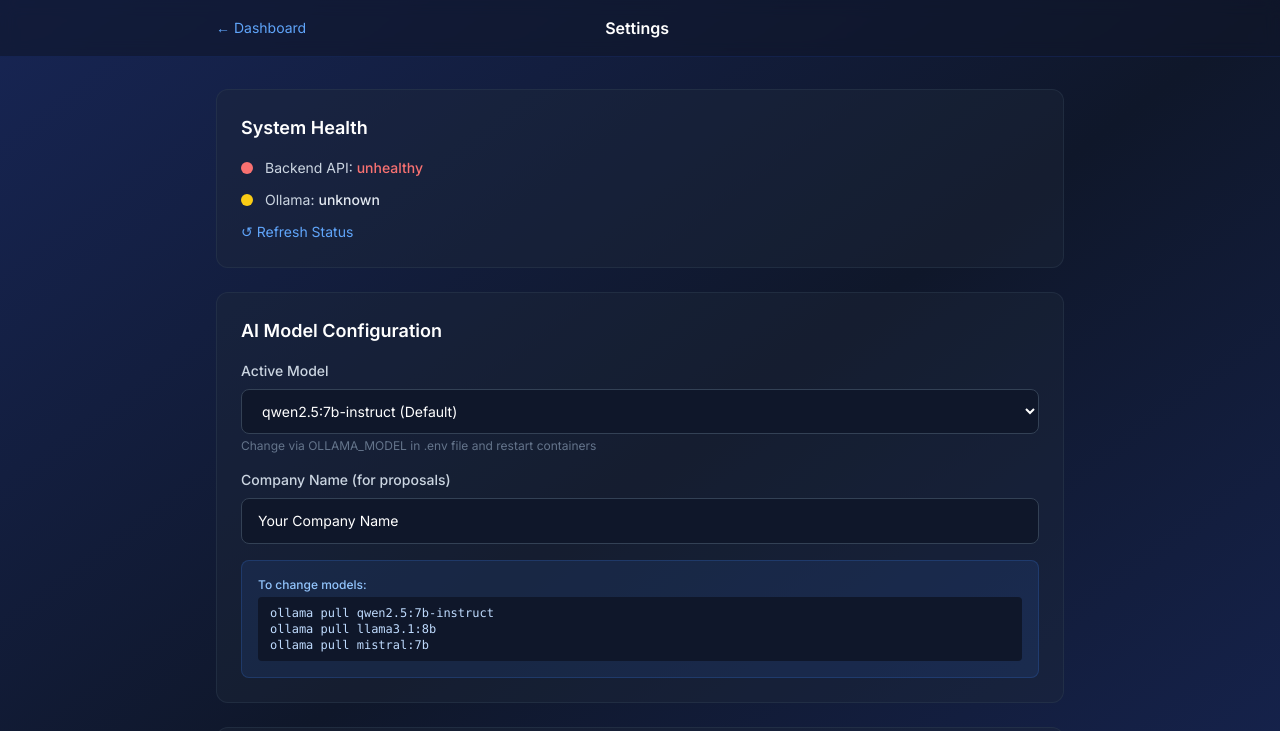
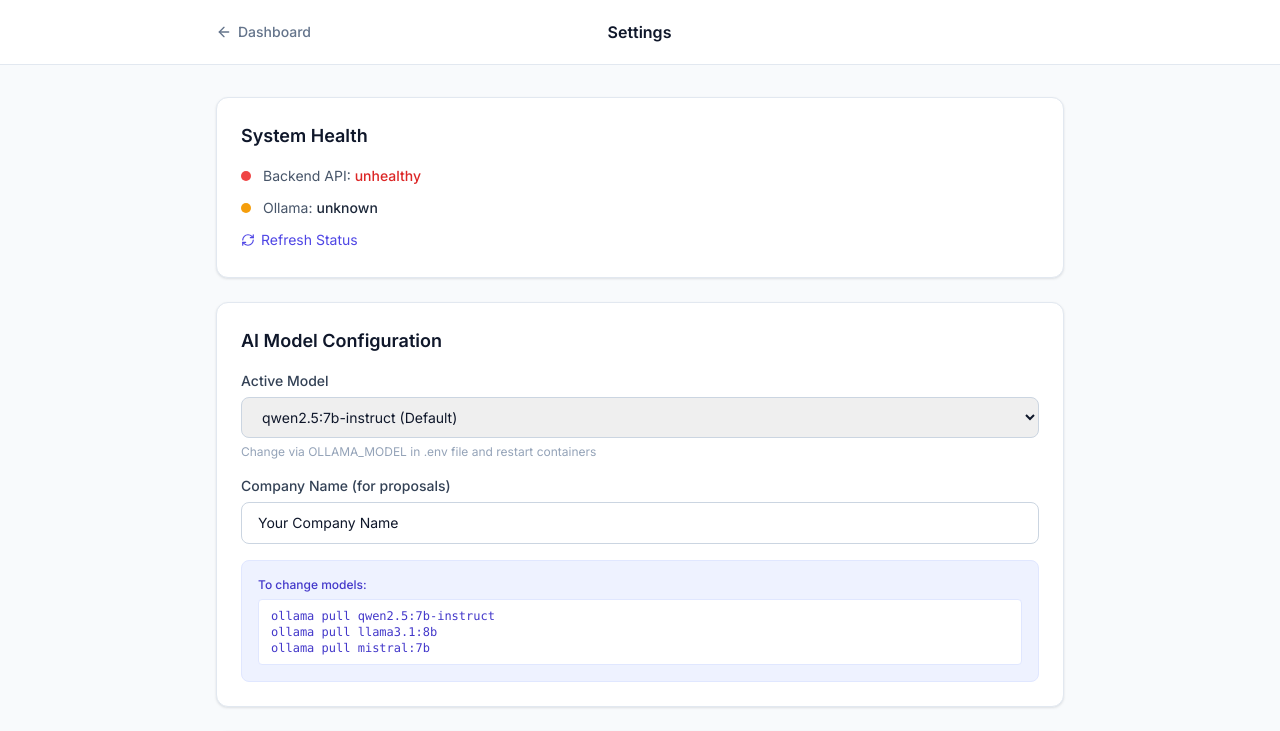
Before and after one commit to majaber1/proposalpilot-ai, a Next.js app in the folder frontend/: page /settings in a window 1280 px wide. Shown: the top 731 px of the page. Built offline with nearby package versions, Linux system fonts and the light colour scheme; no server answers.

Commit message:
Refactor SettingsPage layout and improve UI elements
Updated styling and structure of the settings page, including navigation and health status display. Changed labels and button styles for better usability.

```diff
--- a/frontend/app/settings/page.tsx
+++ b/frontend/app/settings/page.tsx
@@ -3,6 +3,7 @@ import { useState, useEffect } from 'react'
 import Link from 'next/link'
 import axios from 'axios'
 import Cookies from 'js-cookie'
+import { ArrowLeft, RefreshCw, Info } from 'lucide-react'
 
 const API_URL = process.env.NEXT_PUBLIC_API_URL || 'http://localhost:8000'
 
@@ -30,65 +31,67 @@ export default function SettingsPage() {
   }
 
   return (
-    <div className="min-h-screen bg-gradient-to-br from-blue-950 via-slate-900 to-blue-950">
-      <header className="border-b border-blue-900/30 bg-slate-900/60 backdrop-blur">
-        <div className="max-w-4xl mx-auto px-6 py-4 flex items-center justify-between">
-          <Link href="/dashboard" className="text-blue-400 hover:text-blue-300 text-sm">← Dashboard</Link>
-          <span className="text-white font-semibold">Settings</span>
+    <div className="min-h-screen bg-slate-50">
+      <nav className="app-nav">
+        <div className="max-w-4xl mx-auto px-6 h-16 flex items-center justify-between">
+          <Link href="/dashboard" className="text-slate-500 hover:text-slate-900 text-sm font-medium inline-flex items-center gap-1.5">
+            <ArrowLeft className="w-4 h-4" /> Dashboard
+          </Link>
+          <span className="text-slate-900 font-semibold">Settings</span>
           <div className="w-24"></div>
         </div>
-      </header>
+      </nav>
 
       <main className="max-w-4xl mx-auto px-6 py-8 space-y-6">
 
-        {/* System Health */}
-        <div className="bg-slate-800/40 border border-slate-700/40 rounded-xl p-6">
-          <h2 className="text-white font-semibold text-lg mb-4">System Health</h2>
-          {loading ? <p className="text-slate-400 text-sm">Checking...</p> : (
+        <div className="card p-6">
+          <h2 className="text-slate-900 font-semibold text-lg mb-4">System Health</h2>
+          {loading ? <p className="text-slate-500 text-sm">Checking...</p> : (
             <div className="space-y-3">
               <div className="flex items-center gap-3">
-                <div className={`w-3 h-3 rounded-full ${health?.status === 'healthy' ? 'bg-green-400' : 'bg-red-400'}`}></div>
-                <span className="text-sm text-slate-300">Backend API: <span className={`font-medium ${health?.status === 'healthy' ? 'text-green-400' : 'text-red-400'}`}>{health?.status}</span></span>
+                <div className={`w-2.5 h-2.5 rounded-full ${health?.status === 'healthy' ? 'bg-emerald-500' : 'bg-red-500'}`}></div>
+                <span className="text-sm text-slate-600">Backend API: <span className={`font-medium ${health?.status === 'healthy' ? 'text-emerald-600' : 'text-red-600'}`}>{health?.status}</span></span>
               </div>
               <div className="flex items-center gap-3">
-                <div className={`w-3 h-3 rounded-full ${health?.ollama_status === 'healthy' ? 'bg-green-400' : 'bg-yellow-400'}`}></div>
-                <span className="text-sm text-slate-300">Ollama: <span className="font-medium text-slate-200">{health?.ollama_status || 'unknown'}</span></span>
+                <div className={`w-2.5 h-2.5 rounded-full ${health?.ollama_status === 'healthy' ? 'bg-emerald-500' : 'bg-amber-500'}`}></div>
+                <span className="text-sm text-slate-600">Ollama: <span className="font-medium text-slate-800">{health?.ollama_status || 'unknown'}</span></span>
               </div>
               {health?.model_ready !== undefined && (
                 <div className="flex items-center gap-3">
-                  <div className={`w-3 h-3 rounded-full ${health.model_ready ? 'bg-green-400' : 'bg-yellow-400'}`}></div>
-                  <span className="text-sm text-slate-300">Model Ready: <span className="font-medium text-slate-200">{health.current_model}</span></span>
+                  <div className={`w-2.5 h-2.5 rounded-full ${health.model_ready ? 'bg-emerald-500' : 'bg-amber-500'}`}></div>
+                  <span className="text-sm text-slate-600">Model Ready: <span className="font-medium text-slate-800">{health.current_model}</span></span>
                 </div>
               )}
-              <button onClick={fetchHealth} className="text-blue-400 hover:text-blue-300 text-sm mt-2 transition-colors">↺ Refresh Status</button>
+              <button onClick={fetchHealth} className="text-brand-600 hover:text-brand-700 text-sm mt-2 transition-colors inline-flex items-center gap-1.5">
+                <RefreshCw className="w-3.5 h-3.5" /> Refresh Status
+              </button>
             </div>
           )}
         </div>
 
-        {/* AI Model Settings */}
-        <div className="bg-slate-800/40 border border-slate-700/40 rounded-xl p-6">
-          <h2 className="text-white font-semibold text-lg mb-4">AI Model Configuration</h2>
+        <div className="card p-6">
+          <h2 className="text-slate-900 font-semibold text-lg mb-4">AI Model Configuration</h2>
           <div className="space-y-4">
             <div>
-              <label className="block text-sm font-medium text-slate-300 mb-2">Active Model</label>
+              <label className="block text-sm font-medium text-slate-700 mb-1.5">Active Model</label>
               <select value={settings.model} onChange={e => setSettings({...settings, model: e.target.value})}
-                className="w-full bg-slate-900 border border-slate-700 rounded-lg px-4 py-3 text-white text-sm focus:outline-none focus:border-blue-500">
+                className="input-field">
                 <option value="qwen2.5:7b-instruct">qwen2.5:7b-instruct (Default)</option>
                 <option value="llama3.1:8b">llama3.1:8b</option>
                 <option value="mistral:7b">mistral:7b</option>
               </select>
-              <p className="text-slate-500 text-xs mt-1">Change via OLLAMA_MODEL in .env file and restart containers</p>
+              <p className="text-slate-400 text-xs mt-1.5">Change via OLLAMA_MODEL in .env file and restart containers</p>
             </div>
             <div>
-              <label className="block text-sm font-medium text-slate-300 mb-2">Company Name (for proposals)</label>
+              <label className="block text-sm font-medium text-slate-700 mb-1.5">Company Name (for proposals)</label>
               <input value={settings.company_name} onChange={e => setSettings({...settings, company_name: e.target.value})}
-                className="w-full bg-slate-900 border border-slate-700 rounded-lg px-4 py-3 text-white text-sm focus:outline-none focus:border-blue-500"
+                className="input-field"
                 placeholder="Your Company Name" />
             </div>
           </div>
-          <div className="mt-4 p-4 bg-blue-500/10 border border-blue-500/20 rounded-lg text-blue-300 text-xs">
-            <p className="font-medium mb-1">To change models:</p>
-            <code className="block bg-slate-900 px-3 py-2 rounded mt-1 text-blue-200">
+          <div className="mt-4 p-4 bg-brand-50 border border-brand-100 rounded-lg text-brand-700 text-xs">
+            <p className="font-medium mb-1.5">To change models:</p>
+            <code className="block bg-white border border-brand-100 px-3 py-2 rounded mt-1 text-brand-700">
               ollama pull qwen2.5:7b-instruct<br/>
               ollama pull llama3.1:8b<br/>
               ollama pull mistral:7b
@@ -96,12 +99,13 @@ export default function SettingsPage() {
           </div>
         </div>
 
-        {/* About */}
-        <div className="bg-slate-800/40 border border-slate-700/40 rounded-xl p-6">
-          <h2 className="text-white font-semibold text-lg mb-4">About ProposalPilot AI</h2>
-          <div className="text-slate-400 text-sm space-y-2">
+        <div className="card p-6">
+          <h2 className="text-slate-900 font-semibold text-lg mb-4 flex items-center gap-2">
+            <Info className="w-4 h-4 text-slate-400" /> About ProposalPilot AI
+          </h2>
+          <div className="text-slate-500 text-sm space-y-2">
             <p>Version: 1.0.0 MVP</p>
-            <p>AI Runtime: Ollama (Local — No paid APIs)</p>
+            <p>AI Runtime: Ollama (Local, no paid APIs)</p>
             <p>Supported Models: Qwen 2.5, Llama 3.1, Mistral 7B</p>
             <p>Built for: IT companies, presales teams, system integrators</p>
           </div>
```
